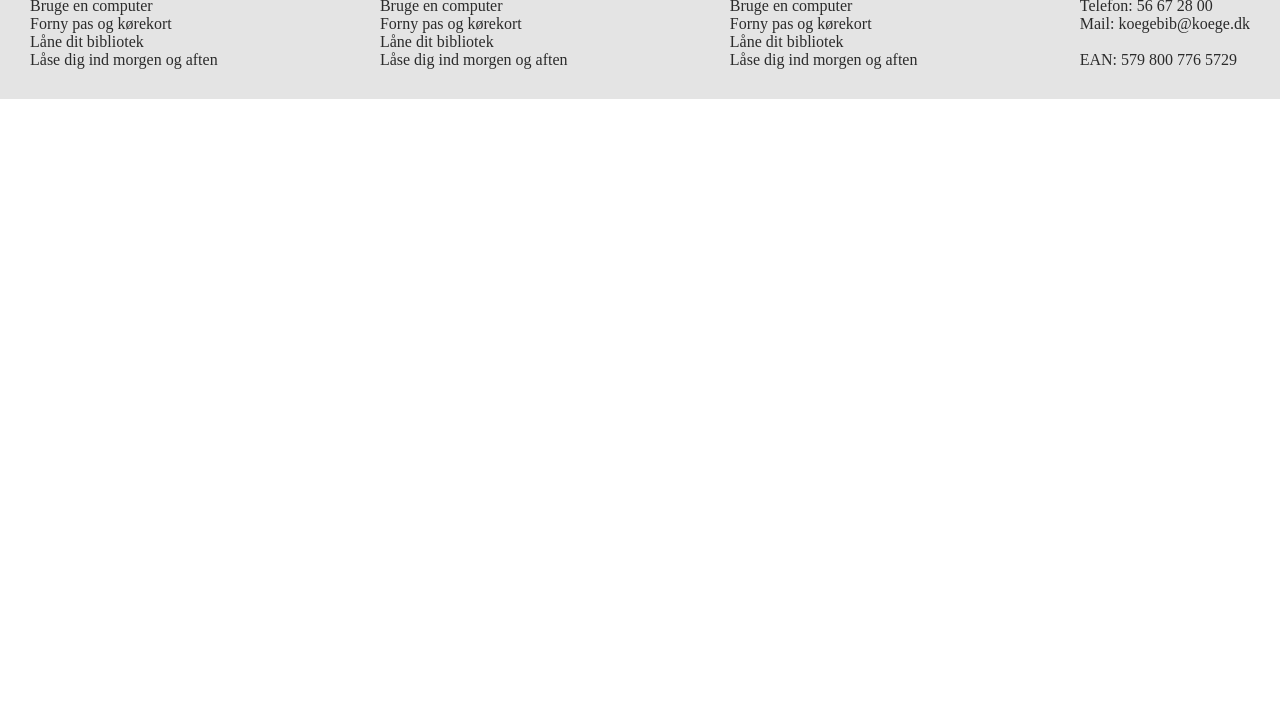
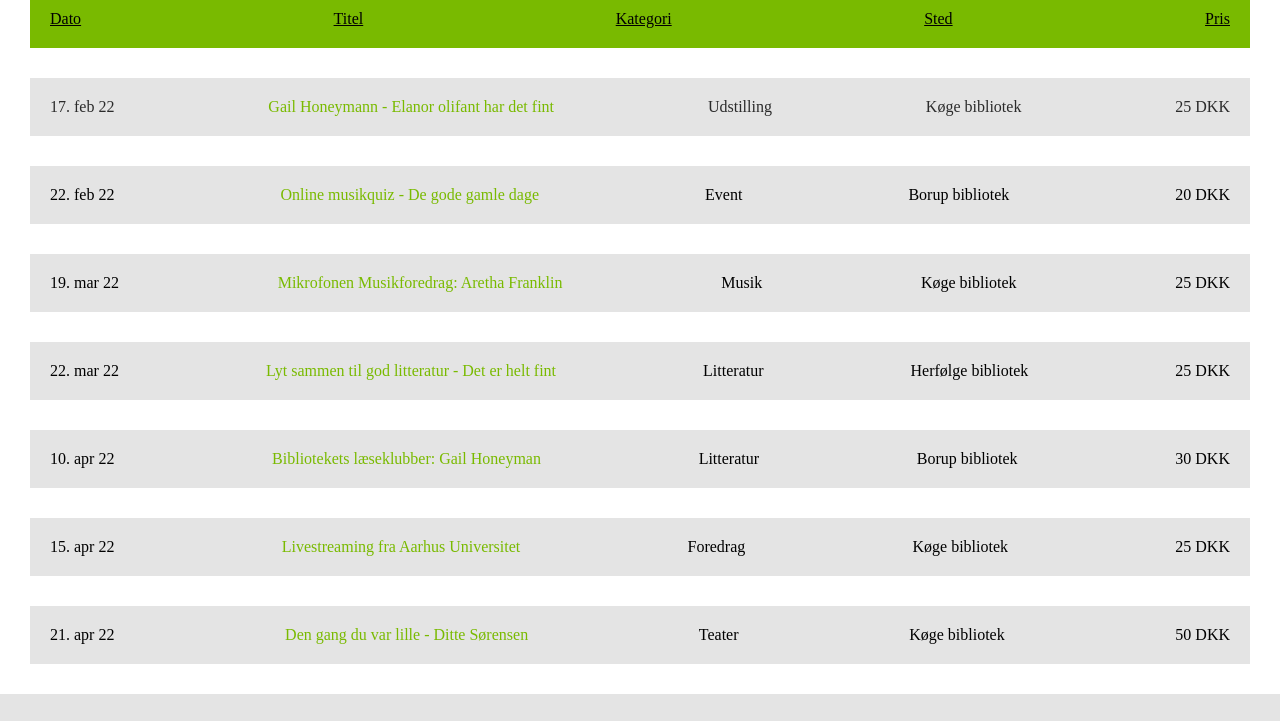
Before and after one commit to simo824f/Ux-design, a plain HTML site: page arrangement.html in a window 1280 px wide. Shown: the part 142-863 px from the top of the page. Before the commit the page ends 800 px from the top, so only its background shows below. Drawn offline with Linux system fonts and the light colour scheme.

Commit message:
arrangementer næsten done

```diff
--- a/arrangement.html
+++ b/arrangement.html
@@ -11,9 +11,158 @@
 <body>
 
     <header>
+        <img class="logo" src="img/logo.png" alt="logo">
         <h1>Køge bib - men bedre</h1>
     </header>
 
+
+
+    <section class="arrangement-oversigt">
+
+        <div class="oversigt">
+            <div class="nav-dato">
+                <p>Dato</p>
+            </div>
+            <div class="nav-titel">
+                Titel
+            </div>
+            <div class="nav-kategori">
+                <p>Kategori</p>
+            </div>
+            <div class="nav-sted">
+                Sted
+            </div>
+            <div class="nav-pris">
+                Pris
+            </div>
+        </div>
+        <a href="arrangement-info.html" class="arrangement-link">
+        <div  class="arrangement1">
+            <div class="dato">
+                <p>17. feb 22</p>
+            </div>
+            <div class="titel">
+                Gail Honeymann - Elanor olifant
+                har det fint
+            </div>
+            <div class="kategori">
+                <p>Udstilling</p>
+            </div>
+            <div class="sted">
+                Køge bibliotek
+            </div>
+            <div class="pris">
+                25 DKK
+            </div>
+        </div>
+    </a>
+
+        <div class="arrangement2">
+            <div class="dato">
+                <p>22. feb 22</p>
+            </div>
+            <div class="titel">
+                Online musikquiz - De gode gamle dage
+            </div>
+            <div class="kategori">
+                <p>Event</p>
+            </div>
+            <div class="sted">
+                Borup bibliotek
+            </div>
+            <div class="pris">
+                20 DKK
+            </div>
+        </div>
+
+        <div class="arrangement3">
+            <div class="dato">
+                <p>19. mar 22</p>
+            </div>
+            <div class="titel">
+                Mikrofonen Musikforedrag: Aretha Franklin
+            </div>
+            <div class="kategori">
+                <p>Musik</p>
+            </div>
+            <div class="sted">
+                Køge bibliotek
+            </div>
+            <div class="pris">
+                25 DKK
+            </div>
+        </div>
+
+        <div class="arrangement4">
+            <div class="dato">
+                <p>22. mar 22</p>
+            </div>
+            <div class="titel">
+                Lyt sammen til god litteratur - Det er helt fint
+            </div>
+            <div class="kategori">
+                <p>Litteratur</p>
+            </div>
+            <div class="sted">
+                Herfølge bibliotek
+            </div>
+            <div class="pris">
+                25 DKK
+            </div>
+        </div>
+
+        <div class="arrangement5">
+            <div class="dato">
+                <p>10. apr 22</p>
+            </div>
+            <div class="titel">
+                Bibliotekets læseklubber: Gail Honeyman
+            </div>
+            <div class="kategori">
+                <p>Litteratur</p>
+            </div>
+            <div class="sted">
+                Borup bibliotek
+            </div>
+            <div class="pris">
+                30 DKK
+            </div>
+        </div>
+        <div class="arrangement6">
+            <div class="dato">
+                <p>15. apr 22</p>
+            </div>
+            <div class="titel">
+                Livestreaming fra Aarhus Universitet
+            </div>
+            <div class="kategori">
+                <p>Foredrag</p>
+            </div>
+            <div class="sted">
+                Køge bibliotek
+            </div>
+            <div class="pris">
+                25 DKK
+            </div>
+        </div>
+        <div class="arrangement7">
+            <div class="dato">
+                <p>21. apr 22</p>
+            </div>
+            <div class="titel">
+                Den gang du var lille - Ditte Sørensen
+            </div>
+            <div class="kategori">
+                <p>Teater</p>
+            </div>
+            <div class="sted">
+                Køge bibliotek
+            </div>
+            <div class="pris">
+                50 DKK
+            </div>
+        </div>
+    </section>
 
     <footer>
         <div class="foot-box">
--- a/style.css
+++ b/style.css
@@ -10,11 +10,45 @@
     padding: 0;
 }
 
+a:link{
+    text-decoration: none;
+    color: var(--txt-color);
+}
+
 .logo {
     width: 100%;
     height: auto;
     max-width: 150px;
     margin-bottom: 10px;
+
+  }
+
+  .oversigt{
+      display: flex;
+      justify-content: space-between;
+      margin: 30px;
+      background-color: var(--detail-color);
+      text-decoration: underline;
+  }
+
+  .nav-dato, .nav-titel, .nav-kategori, .nav-sted, .nav-pris{
+    margin: 20px;
+}
+
+  .arrangement1, .arrangement2, .arrangement3, .arrangement4, .arrangement5, .arrangement6, .arrangement7 {
+      display: flex;
+      margin: 30px;
+      background-color: var(--box-bgg-color);
+      justify-content: space-between;
+
+  }
+
+  .titel{
+      color: var(--detail-color);
+  }
+
+  .dato, .titel, .kategori, .sted, .pris{
+      margin: 20px;
 
   }
 
```
Also changed, not shown: 2 other files.
